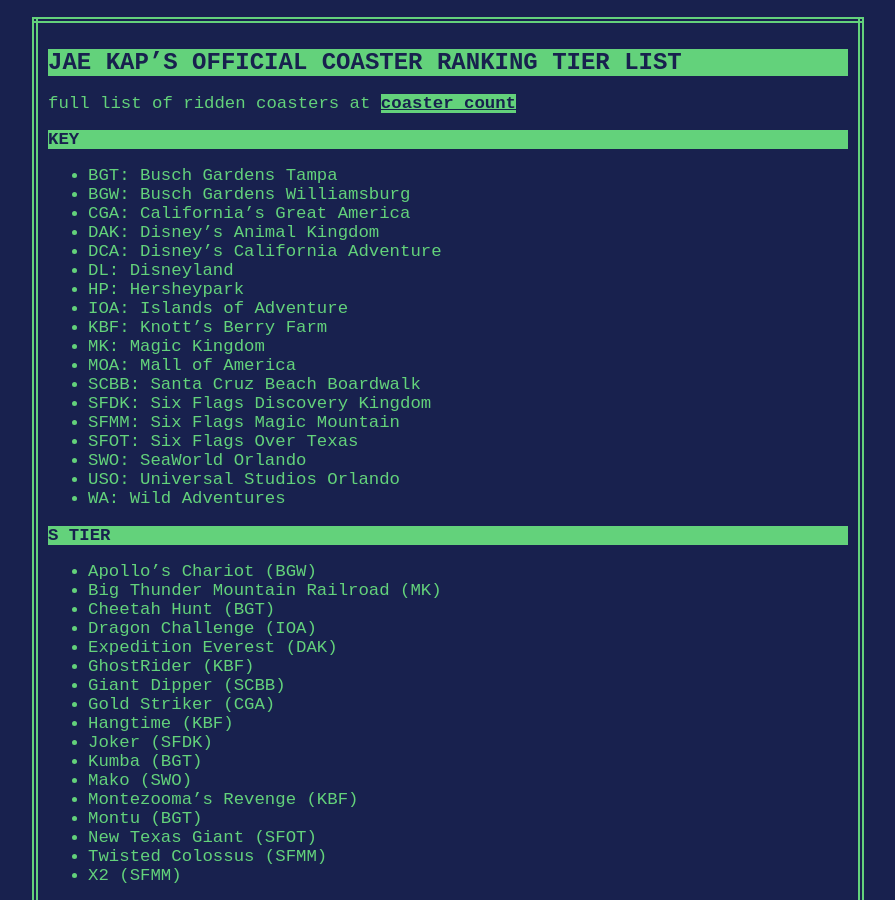
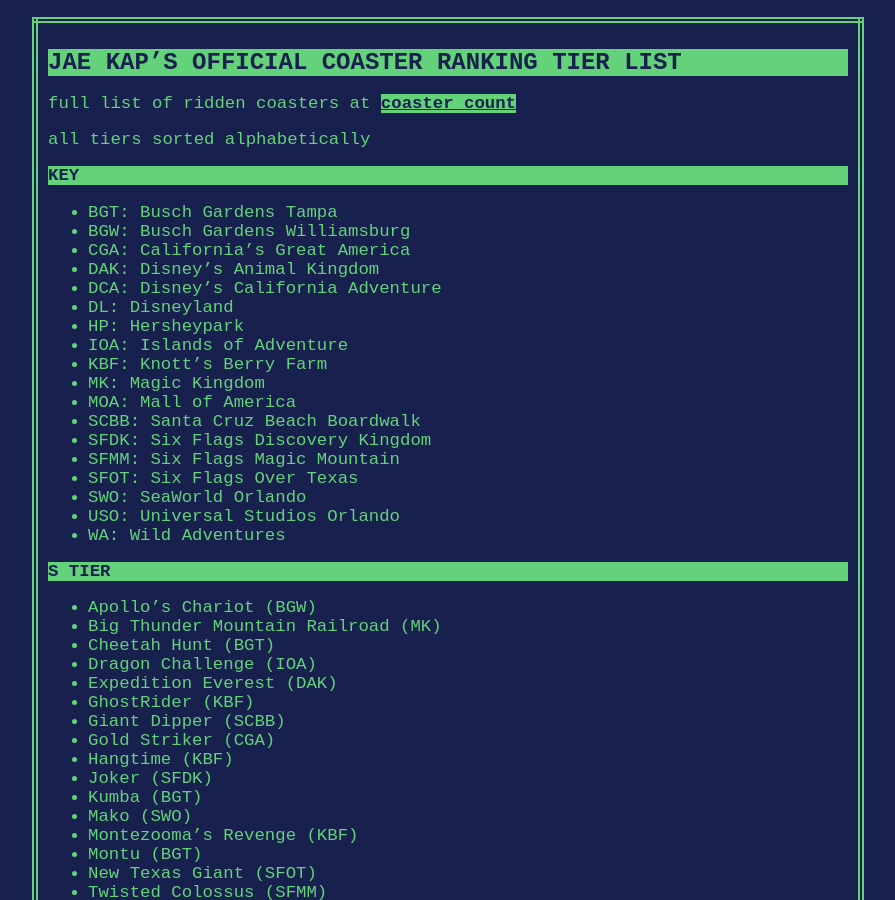
Before and after one commit to jkap/jkap-crimeteam, a Jekyll site: the page built from coaster-tiers.md, in a window 1280 px wide and 900 px high. Shown: the whole window, without its empty margins (192-1087 px from the left). Built offline with Jekyll 4.4.1, drawn with Linux system fonts in a browser that asks for light colours.

Commit message:
added note abt sort order

```diff
--- a/coaster-tiers.md
+++ b/coaster-tiers.md
@@ -7,6 +7,8 @@ navTitle: coasters
 # jae kap’s official coaster ranking tier list
 
 full list of ridden coasters at [coaster count](https://coaster-count.com/user/8352/ridden)
+
+all tiers sorted alphabetically
 
 ## key
 
```
